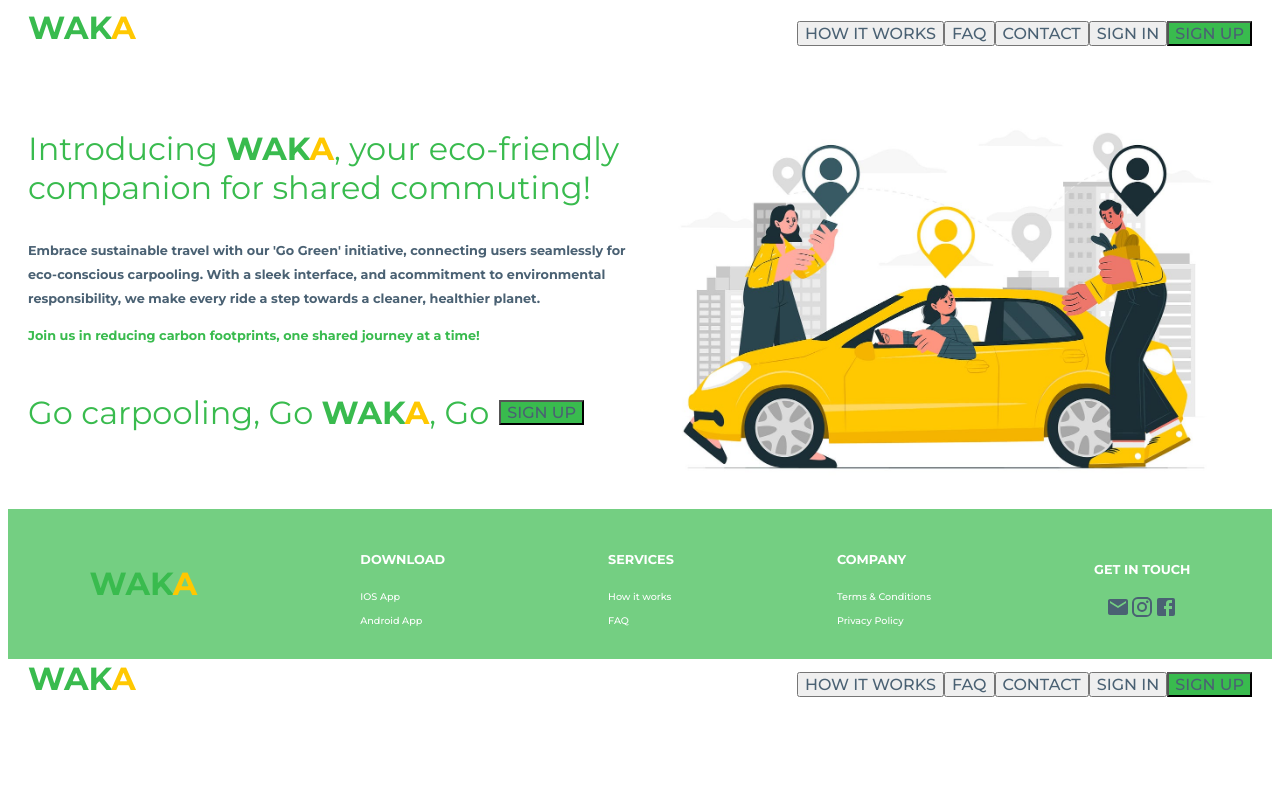
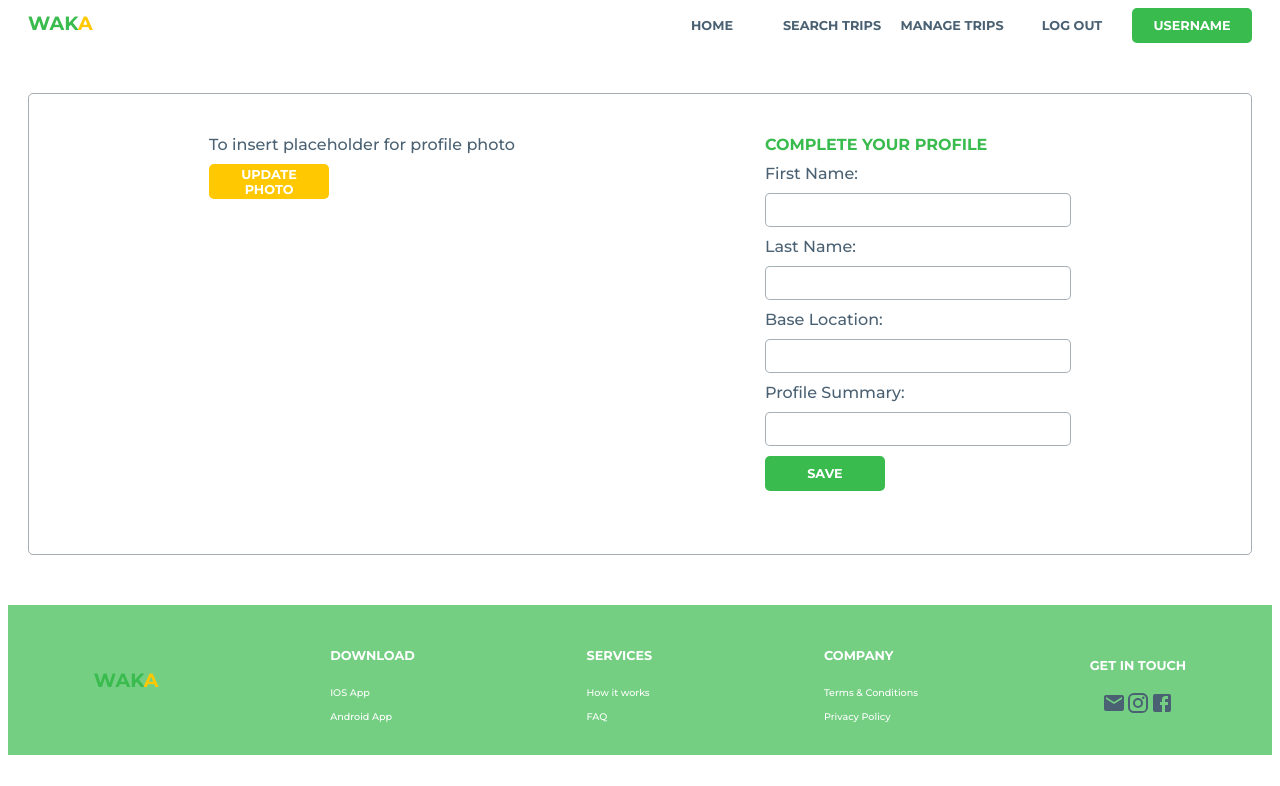
Before and after one commit to VeasnaHub/IOD-Capstone-Project, a React (Vite) app in the folder frontend/: page / in a window 1280 px wide. Shown: the top 786 px of the page. Built offline with nearby package versions, Linux system fonts and the light colour scheme; a web font is replaced by a local one.

Commit message:
updated CSS

```diff
--- a/frontend/src/App.css
+++ b/frontend/src/App.css
@@ -30,17 +30,8 @@
   justify-content: flex-end
 }
 
-.nav-item {
-  font-weight: 500;
-  height: 30px;
-  width: 120px;
-  text-align: center;
-  padding-top: 11px;
-  border-radius: 5px
-}
-
 .l-font {
-  font-size: 2rem
+  font-size: 1.2rem
 }
 
 .m-font {
@@ -77,28 +68,44 @@ li {
   line-height: 1.5rem;
 }
 
-.green-button {
-  background-color: #39BB4E;
-}
-
 .body-container {
   display: flex;
-  padding-left: 20px;
-  padding-right: 20px;
-  padding-top: 50px;
+  padding: 50px 20px;
 }
 
 .body-item {
   width: 50%;
 }
 
-.Button {
+.default-button {
+  color: #4A6173;
+  background-color: transparent;
+  border: none;
+  border-radius: 5px;
+  font-size: 0.8rem;
+  height: 35px;
+  width: 120px;
+  font-weight: 700
+}
+
+.green-button {
   color: #FFFFFF;
   background-color: #39BB4E;
   border: none;
   border-radius: 5px;
   font-size: 0.8rem;
-  height: 40px;
+  height: 35px;
+  width: 120px;
+  font-weight: 700
+}
+
+.yellow-button {
+  color: #FFFFFF;
+  background-color: #ffc801;
+  border: none;
+  border-radius: 5px;
+  font-size: 0.8rem;
+  height: 35px;
   width: 120px;
   font-weight: 700
 }
@@ -137,5 +144,21 @@ input {
   height: 30px;
   border-radius: 5px;
   border: 1px solid rgba(74, 97, 115, 0.5);
-  margin: 10px
+  margin: 10px 0px
 }
+
+.in-body {
+  border: 1px solid rgba(74, 97, 115, 0.5);
+  padding: 30px;
+  border-radius: 5px;
+  height: 400px;
+  margin: 50px 20px;
+}
+
+.CompleteProfileBody {
+  display: flex;
+  gap: 100px;
+  justify-content: space-evenly;
+  align-items: flex-start;
+
+}
--- a/frontend/src/App.jsx
+++ b/frontend/src/App.jsx
@@ -1,12 +1,20 @@
 import './App.css'
+import CompleteProfilePage from './pages/CompleteProfilePage';
 import LandingPage from './pages/LandingPage'
+import RegistrationConfirmPage from './pages/RegistrationConfirmPage';
+import SearchTripPage from './pages/SearchTripPage';
+import SignInPage from './pages/SignInPage';
 import SignUpPage from './pages/SignUpPage';
 
 function App() {
   return (
     <>
-    <LandingPage />
-    <SignUpPage/>
+    {/* <LandingPage /> */}
+    {/* <SignUpPage /> */}
+    {/* <RegistrationConfirmPage /> */}
+    {/* <SignInPage /> */}
+    <CompleteProfilePage />
+    <SearchTripPage />
     </>
   )
 }
--- a/frontend/src/components/SignInUpPageBody.jsx
+++ b/frontend/src/components/SignInUpPageBody.jsx
@@ -5,7 +5,7 @@ function SignInUpPageBody(props) {
         <div className="SignInUpPageBody body-container">
             <div className="body-item">
                 <p className="l-font green-font light-font">{props.text}<Logo />!</p>
-                <img className="body-item" src={props.source} alt="photo of yellow car and people" style={{ width: "100%", height: "auto" }}/>
+                <img className="body-item" src={props.source} alt={props.alternative} style={{ width: "100%", height: "auto" }}/>
             </div>
             <div className="body-item">
                 {props.children}
--- /dev/null
+++ b/frontend/src/pages/SearchTripPage.jsx
@@ -0,0 +1,10 @@
+
+function SearchTripPage() {
+    return (
+        <div className="SearchTripPage">
+
+        </div>
+    )
+}
+
+export default SearchTripPage;
--- a/frontend/src/pages/SignUpPage.jsx
+++ b/frontend/src/pages/SignUpPage.jsx
@@ -1,12 +1,13 @@
 import Footer from "../components/Footer";
 import NavBarHome from "../components/NavBarHome";
+import SignUpForm from "../components/SignUpForm";
 import SignInUpPageBody from "../components/SignInUpPageBody";
 
 function SignUpPage() {
     return (
         <>
         <NavBarHome />
-        <SignInUpPageBody />
+        <SignInUpPageBody source="../src/assets/Signuppage.png" text="Your sustainable journey begins here with " alternative="photo of yellow car and people"><SignUpForm /></SignInUpPageBody>
         <Footer />
         </>
     )
```
Also changed, not shown: frontend/src/assets/Signinpage.png (deleted), 1 other file (tests, documents, lock files or other folders).
